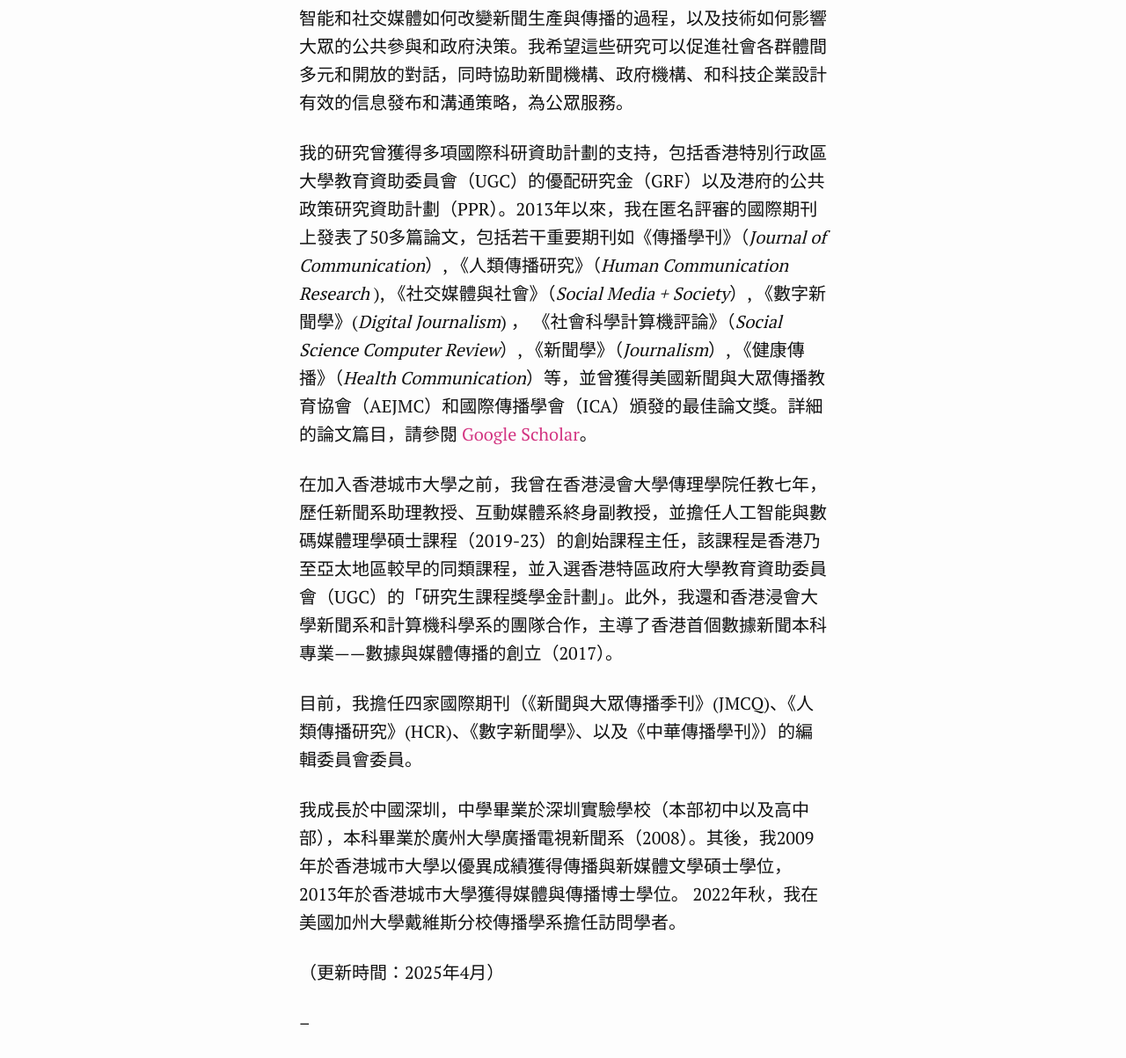
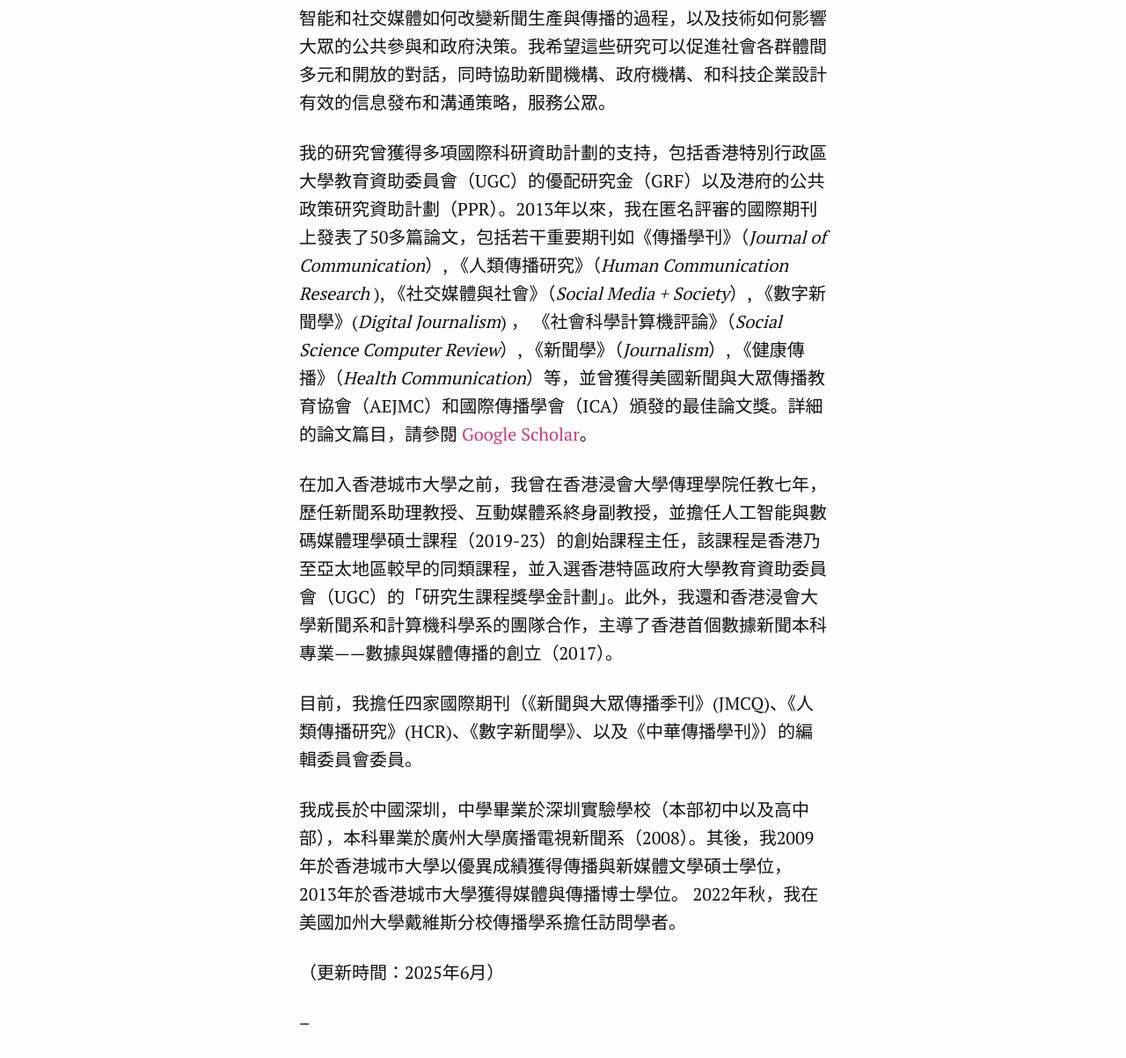
Before and after one commit to xzzhang2/xzzhang2.github.io, a Jekyll site: the page built from pages/Chinese.md, in a window 1280 px wide. Shown: the part 316-1519 px from the top of the page at 88% size. Built offline with Jekyll 4.4.1, drawn with Linux system fonts in a browser that asks for light colours; some of the changed text lies outside the part shown.

Commit message:
updating information

```diff
--- a/_config.yml
+++ b/_config.yml
@@ -14,7 +14,7 @@
 email: xzzhang2@gmail.com
 curriculum:
   name: Curriculum Vitae
-  url: assets/ZHANG_Xinzhi_CV_Jan2025.pdf
+  url: assets/ZHANG_Xinzhi_CV_June2025.pdf
 shortbio: Dr. Xinzhi Zhang is a researcher on digital journalism, political communication, AI policy and regulation, and computational social science.
 twitter_username: xin_zhi_zhang
 github_username: xzzhang2
--- a/pages/Chinese.md
+++ b/pages/Chinese.md
@@ -5,7 +5,7 @@
 ---
 
 
-您好！我是張昕之，現為香港城市大學（CityUHK）媒體與傳播系終身副教授兼研究主任。我的研究領域涵蓋人工智能與新聞生產、政治傳播、人工智能法律與政策、以及計算社會科學。我的研究關注人工智能和社交媒體如何改變新聞生產與傳播的過程，以及技術如何影響大眾的公共參與和政府決策。我希望這些研究可以促進社會各群體間多元和開放的對話，同時協助新聞機構、政府機構、和科技企業設計有效的信息發布和溝通策略，為公眾服務。
+您好！我是張昕之，現為香港城市大學（CityUHK）媒體與傳播系終身副教授兼研究主任。我的研究領域涵蓋人工智能與新聞生產、政治傳播、人工智能法律與政策、以及計算社會科學。我的研究關注人工智能和社交媒體如何改變新聞生產與傳播的過程，以及技術如何影響大眾的公共參與和政府決策。我希望這些研究可以促進社會各群體間多元和開放的對話，同時協助新聞機構、政府機構、和科技企業設計有效的信息發布和溝通策略，服務公眾。
 
 我的研究曾獲得多項國際科研資助計劃的支持，包括香港特別行政區大學教育資助委員會（UGC）的優配研究金（GRF）以及港府的公共政策研究資助計劃（PPR）。2013年以來，我在匿名評審的國際期刊上發表了50多篇論文，包括若干重要期刊如《傳播學刊》（*Journal of Communication*）, 《人類傳播研究》（*Human Communication Research* ), 《社交媒體與社會》（*Social Media + Society*）, 《數字新聞學》(*Digital Journalism*) ， 《社會科學計算機評論》（*Social Science Computer Review*）, 《新聞學》（*Journalism*）, 《健康傳播》（*Health Communication*）等，並曾獲得美國新聞與大眾傳播教育協會（AEJMC）和國際傳播學會（ICA）頒發的最佳論文獎。詳細的論文篇目，請參閱 [Google Scholar](https://scholar.google.com.hk/citations?user=iOFeIDIAAAAJ&hl=en)。
 
@@ -16,7 +16,7 @@
 我成長於中國深圳，中學畢業於深圳實驗學校（本部初中以及高中部），本科畢業於廣州大學廣播電視新聞系（2008）。其後，我2009年於香港城市大學以優異成績獲得傳播與新媒體文學碩士學位，2013年於香港城市大學獲得媒體與傳播博士學位。 2022年秋，我在美國加州大學戴維斯分校傳播學系擔任訪問學者。
 
 
-（更新時間：2025年4月）
+（更新時間：2025年6月）
 
 
 --
```
Also changed, not shown: pages/projects.md (+2 -2 lines), pages/pubs.md (+1 -1 lines), 3 other files.
